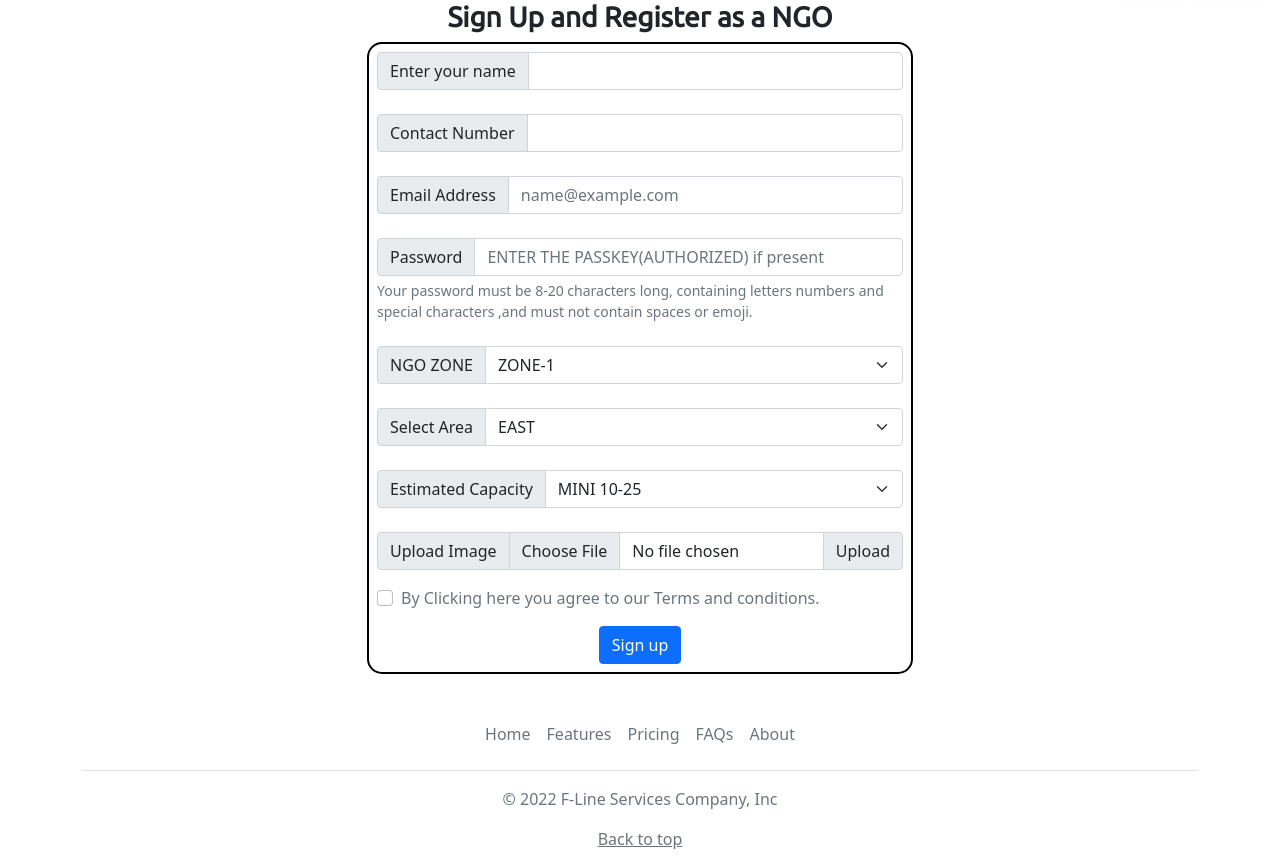
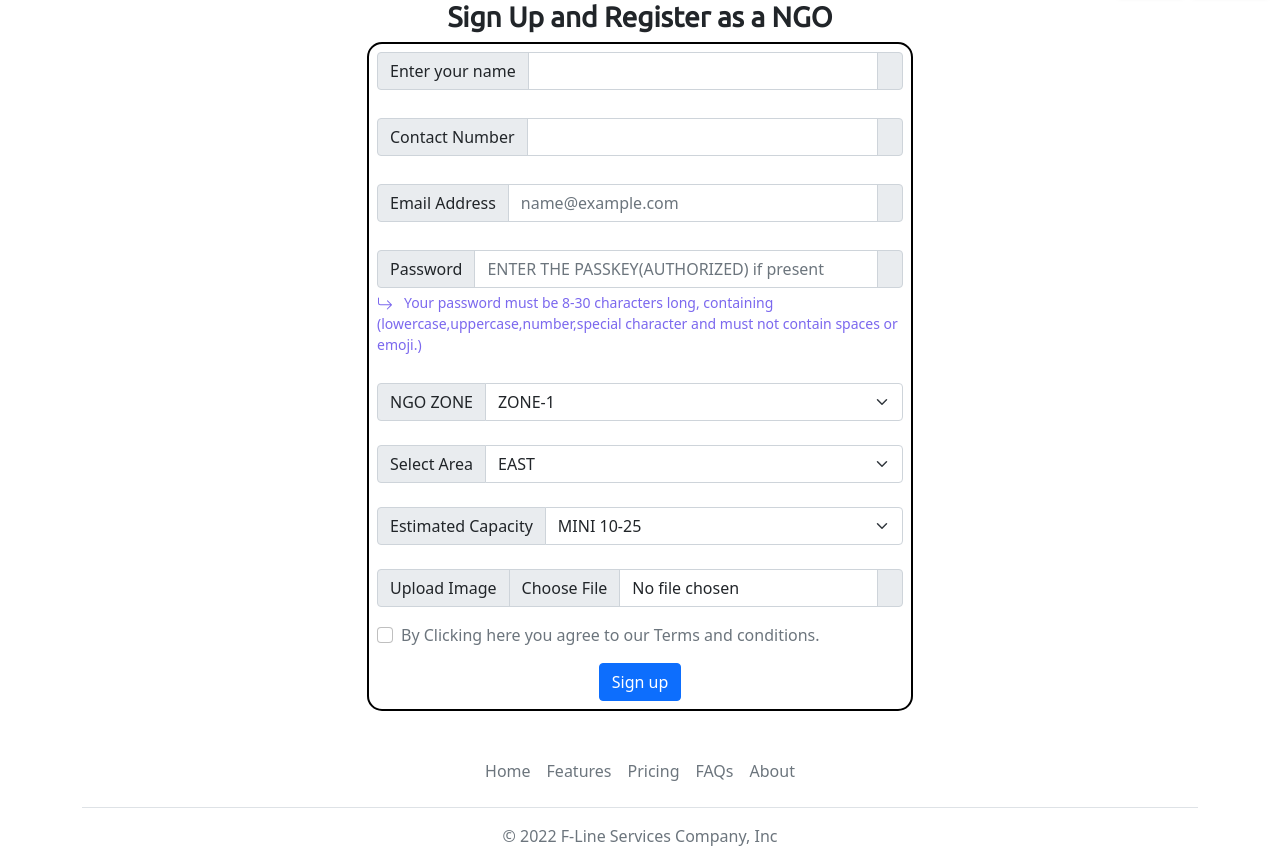
Before and after one commit to 1805124/FLine_DEMO, a Django app: page /ngoSignUp.html in a window 1280 px wide. Shown: the part 58-921 px from the top of the page. Run offline with Django 4.2, Linux system fonts and the light colour scheme.

Commit message:
ngoForm signup working
integrated with django working ngo form and also all the names of the tags were retained

```diff
--- a/static/JS/ngoSignup.js
+++ b/static/JS/ngoSignup.js
@@ -126,9 +126,9 @@ contactNumber.addEventListener('input',function (e){
 //email address validation
 const email = document.forms["myForm"]["signUpEmail"];
 email.addEventListener('input',function(e){
-    // console.log(e.target.name)
+    console.log(e.target.name)
     let target = e.target.name;
-    if(target=="email"){
+    if(target=="req_email"){
         var email = document.forms["myForm"]["signUpEmail"].value;
         const emailFormat =/^\w+@[a-zA-Z_]+?\.[a-zA-Z]{2,3}$/;
         const emailValid = emailFormat.test(email)
@@ -156,7 +156,7 @@ const password = document.forms["myForm"]["signUpPassword"]
 password.addEventListener('input', function (e){
     // console.log(e.target.name)
     let target = e.target.name;
-    if(target=="password"){
+    if(target=="passkey"){
         var password = document.forms["myForm"]["signUpPassword"].value;
         const passwordFormat =/^(?=.*?[A-Z])(?=.*?[a-z])(?=.*?[0-9])(?=.*?[#?!@$%^&*-]).{8,30}$/;
         const passwordValid = passwordFormat.test(password)
@@ -185,7 +185,7 @@ const upload = document.forms["myForm"]["uploadtheimage"];
 upload.addEventListener('input',function (e){
     // console.log(e.target.name)
     let target = e.target.name;
-    if(target=="uploadtheimage"){
+    if(target=="image_upload"){
         var upload = document.forms["myForm"]["uploadtheimage"].value;
         var uploadFormat =/\.(png)$/;
         uploadValid = uploadFormat.test(upload);
--- a/templates/ngoSignUp.html
+++ b/templates/ngoSignUp.html
@@ -181,32 +181,51 @@
             <h3>Sign Up and Register as a NGO</h3>
         </div>
         <div class="container d-flex justify-content-center align-items-center">
-            <form Action="\ngosignup" method="post" class="F1 innerFormPadding" id="ngoForm" enctype="multipart/form-data">
+            <form Action="\ngosignup" method="post" class="F1 innerFormPadding" id="ngoForm" name="myForm" enctype="multipart/form-data">
                 {% csrf_token %}
                 <div class="requester_contact">
                     <div class="input-group">
                         <span class="input-group-text">Enter your name</span>
                         <input type="text" aria-label="name" class="form-control" id="requester_name" name="req_name">
+                        <span class="input-group-text" id="nameIcon"></span>
+                    </div>
+                    <div id="nameMsg" class="form-text formError d-flex justify-content-center align-items-center">
+
                     </div>
                     <br>
                     <div class="input-group">
                         <span class="input-group-text">Contact Number</span>
-                        <input type="phone" aria-label="name" class="form-control" id="requester_phone" name="req_phone" maxlength="10">
+                        <input type="number" aria-label="name" class="form-control" id="requester_phone" name="req_phone" maxlength="10">
+                        <span class="input-group-text" id="contactIcon"></span>
+                    </div>
+                    <div id="contactNumberMsg" class="form-text formError d-flex justify-content-center align-items-center">
+
                     </div>
                 </div>
                 <br>
                 <div class="input-group">
                     <span class="input-group-text">Email Address</span>
-                    <input type="email" class="form-control" id="exampleFormControlInput1" placeholder="name@example.com" name='req_email'>
+                    <input type="email" class="form-control" id="signUpEmail" placeholder="name@example.com" name="req_email">
+                    <span class="input-group-text" id="emailIcon"></span>
+                </div>
+                <div id="emailMsg" class="form-text formError d-flex justify-content-center align-items-center">
+
                 </div>
                 <br>
 
                 <div class="input-group">
                     <span class="input-group-text">Password</span>
-                    <input type="password" class="form-control" id="exampleFormControlInput1" placeholder="ENTER THE PASSKEY(AUTHORIZED) if present" name="passkey">
+                    <input type="password" class="form-control" id="signUpPassword" placeholder="ENTER THE PASSKEY(AUTHORIZED) if present" name="passkey">
+                    <span class="input-group-text" id="passwordIcon"></span>
                 </div>
-                <div id="passwordHelpBlock" class="form-text">
-                    Your password must be 8-20 characters long, containing letters numbers and special characters ,and must not contain spaces or emoji.
+                <div id="" class="form-text formNote" >
+                    <svg xmlns="http://www.w3.org/2000/svg" width="16" height="16" fill="currentColor" class="bi bi-arrow-return-right" viewBox="0 0 16 16">
+                        <path fill-rule="evenodd" d="M1.5 1.5A.5.5 0 0 0 1 2v4.8a2.5 2.5 0 0 0 2.5 2.5h9.793l-3.347 3.346a.5.5 0 0 0 .708.708l4.2-4.2a.5.5 0 0 0 0-.708l-4-4a.5.5 0 0 0-.708.708L13.293 8.3H3.5A1.5 1.5 0 0 1 2 6.8V2a.5.5 0 0 0-.5-.5z"/>
+                    </svg>&nbsp;&nbsp;
+                    Your password must be 8-30 characters long, containing (lowercase,uppercase,number,special character and must not contain spaces or emoji.)
+                </div>
+                <div id="passwordMsg" class="form-text formError d-flex justify-content-center align-items-center">
+
                 </div>
                 <br>
 
@@ -253,7 +272,10 @@
                     <div class="input-group mb-3">
                         <span class="input-group-text">Upload Image</span>
                         <input type="file" class="form-control" id="uploadtheimage" name="image_upload">
-                        <label class="input-group-text" for="inputGroupFile02">Upload</label>
+                        <span class="input-group-text" id="uploadIcon"></span>
+                    </div>
+                    <div id="uploadMsg" class="form-text formError d-flex justify-content-center align-items-center">
+
                     </div>
                 </div>
 
@@ -293,6 +315,6 @@
 
 <!-- JS -->
 <script type="text/javascript" src="{% static 'JS/expandCardsUnderline.js' %}"></script>
-
+<script type="text/javascript" src="{% static 'JS/ngoSignup.js' %}"></script>
 </body>
 </html>
```
